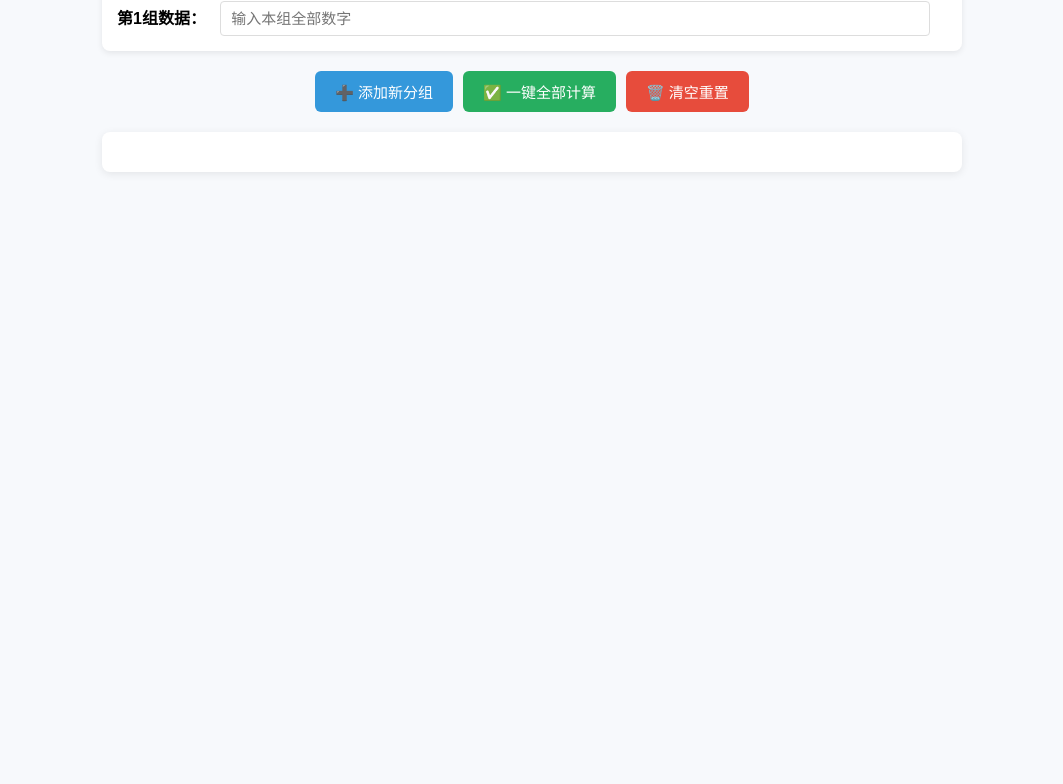
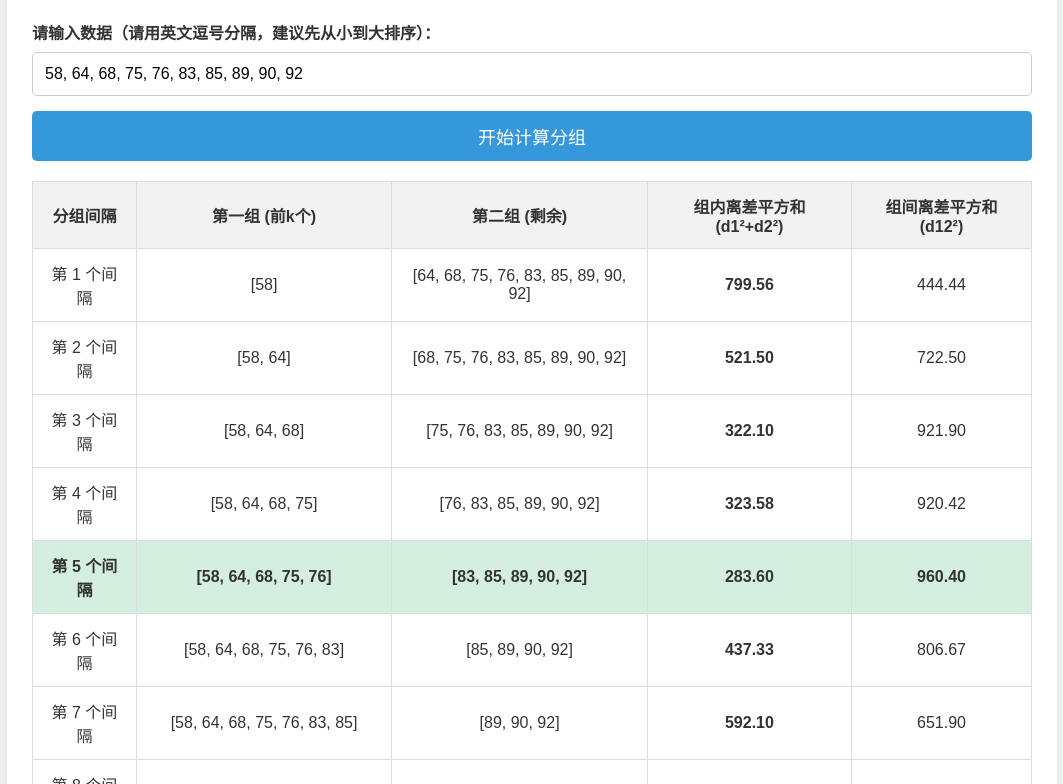
Before and after one commit to ischenyilin/dhfgj, a plain HTML site: page index.html in a window 1280 px wide. Shown: the part 126-910 px from the top of the page, without its empty margins (108-1171 px from the left). Before the commit the page ends 800 px from the top, so only its background shows below. Drawn offline with Linux system fonts and the light colour scheme.

Commit message:
index.html

```diff
--- a/index.html
+++ b/index.html
@@ -2,148 +2,197 @@
 <html lang="zh-CN">
 <head>
     <meta charset="UTF-8">
-    <title>组内&组间离差平方和 全自动计算器</title>
+    <meta name="viewport" content="width=device-width, initial-scale=1.0">
+    <title>组内离差平方和计算器</title>
     <style>
-        *{box-sizing:border-box;margin:0;padding:0;}
-        body{font-family:"微软雅黑",sans-serif;max-width:900px;margin:30px auto;padding:0 20px;background:#f7f9fc;}
-        h1{color:#2c3e50;text-align:center;margin-bottom:10px;font-size:22px;}
-        .tip{color:#666;text-align:center;margin-bottom:20px;font-size:14px;}
-        .group-card{background:#fff;padding:15px;border-radius:8px;margin:12px 0;box-shadow:0 2px 6px #00000015;}
-        .group-card label{font-weight:bold;margin-right:10px;}
-        .group-card input{width:calc(100% - 120px);padding:8px 10px;border:1px solid #ddd;border-radius:4px;font-size:15px;}
-        .btn-group{text-align:center;margin:20px 0;gap:10px;display:flex;justify-content:center;flex-wrap:wrap;}
-        button{padding:10px 20px;border:none;border-radius:6px;font-size:15px;cursor:pointer;color:white;}
-        .btn-add{background:#3498db;}
-        .btn-calc{background:#27ae60;}
-        .btn-clear{background:#e74c3c;}
-        .result-box{background:#fff;padding:20px;border-radius:8px;margin-top:20px;box-shadow:0 2px 8px #00000015;}
-        .result-title{font-size:18px;font-weight:bold;margin-bottom:15px;color:#2c3e50;}
-        .row{padding:6px 0;border-bottom:1px dashed #eee;}
-        .total-line{font-weight:bold;font-size:16px;color:#c0392b;padding-top:10px;margin-top:10px;border-top:2px solid #ddd;}
-        .note{margin-top:15px;font-size:13px;color:#888;}
+        body {
+            font-family: "Microsoft YaHei", sans-serif;
+            background-color: #f4f7f6;
+            margin: 0;
+            padding: 20px;
+            color: #333;
+        }
+        .container {
+            max-width: 1000px;
+            margin: auto;
+            background: white;
+            padding: 25px;
+            border-radius: 10px;
+            box-shadow: 0 4px 15px rgba(0,0,0,0.1);
+        }
+        h1 {
+            text-align: center;
+            color: #2c3e50;
+            border-bottom: 2px solid #3498db;
+            padding-bottom: 10px;
+        }
+        .input-section, .result-section {
+            margin-top: 20px;
+        }
+        label {
+            font-weight: bold;
+            display: block;
+            margin-bottom: 8px;
+        }
+        input[type="text"] {
+            width: 100%;
+            padding: 12px;
+            border: 1px solid #ccc;
+            border-radius: 5px;
+            font-size: 16px;
+            box-sizing: border-box;
+        }
+        button {
+            width: 100%;
+            padding: 12px;
+            margin-top: 15px;
+            background-color: #3498db;
+            color: white;
+            border: none;
+            border-radius: 5px;
+            font-size: 18px;
+            cursor: pointer;
+            transition: background-color 0.3s;
+        }
+        button:hover {
+            background-color: #2980b9;
+        }
+        table {
+            width: 100%;
+            border-collapse: collapse;
+            margin-top: 20px;
+        }
+        th, td {
+            border: 1px solid #ddd;
+            padding: 12px;
+            text-align: center;
+        }
+        th {
+            background-color: #f2f2f2;
+        }
+        tr.best {
+            background-color: #d4efdf !important; /* 绿色高亮 */
+            font-weight: bold;
+        }
+        .explanation {
+            background-color: #eaf2f8;
+            padding: 15px;
+            border-radius: 5px;
+            margin-top: 20px;
+            font-size: 14px;
+            line-height: 1.6;
+        }
     </style>
 </head>
 <body>
-<h1>📊 离差平方和全自动计算器</h1>
-<p class="tip">每组数据请用英文逗号分隔，例如：10,12,11,9</p >
 
-<div id="groupContainer">
-    <div class="group-card">
-        <label>第1组数据：</label>
-        <input type="text" class="dataInput" placeholder="输入本组全部数字">
+<div class="container">
+    <h1>📊 组内离差平方和计算器</h1>
+
+    <div class="input-section">
+        <label for="dataInput">请输入数据（请用英文逗号分隔，建议先从小到大排序）：</label>
+        <input type="text" id="dataInput" value="58, 64, 68, 75, 76, 83, 85, 89, 90, 92">
+        <button onclick="calculate()">开始计算分组</button>
+    </div>
+
+    <div class="result-section">
+        <table id="resultTable">
+            <thead>
+                <tr>
+                    <th>分组间隔</th>
+                    <th>第一组 (前k个)</th>
+                    <th>第二组 (剩余)</th>
+                    <th>组内离差平方和 (d1²+d2²)</th>
+                    <th>组间离差平方和 (d12²)</th>
+                </tr>
+            </thead>
+            <tbody>
+                <!-- 结果将通过JS动态插入 -->
+            </tbody>
+        </table>
+    </div>
+
+    <div class="explanation">
+        <strong>💡 教学提示：</strong>
+        <p>1. <strong>组内离差平方和最小</strong>：衡量组内的整齐程度，越小越好。</p>
+        <p>2. <strong>组间离差平方和最大</strong>：衡量两组之间的差距，越大越好。</p>
+        <p>3. 观察下表，<strong style="color:green;">绿色高亮</strong>的一行即为最佳分组点。你会发现当组内平方和最小时，组间平方和一定最大。</p>
     </div>
 </div>
 
-<div class="btn-group">
-    <button class="btn-add" onclick="addGroup()">➕ 添加新分组</button>
-    <button class="btn-calc" onclick="calculate()">✅ 一键全部计算</button>
-    <button class="btn-clear" onclick="clearAll()">🗑️ 清空重置</button>
-</div>
+<script>
+    function calculate() {
+        // 1. 获取数据
+        const input = document.getElementById('dataInput').value;
+        const data = input.split(',')
+                         .map(item => parseFloat(item.trim()))
+                         .filter(item => !isNaN(item))
+                         .sort((a, b) => a - b); // 确保排序
 
-<div class="result-box" id="resultArea"></div>
-
-<script>
-    // 添加新分组
-    let groupCount = 1;
-    function addGroup(){
-        groupCount++;
-        const container = document.getElementById('groupContainer');
-        const div = document.createElement('div');
-        div.className = 'group-card';
-        div.innerHTML = `
-            <label>第${groupCount}组数据：</label>
-            <input type="text" class="dataInput" placeholder="输入本组全部数字">
-        `;
-        container.appendChild(div);
-    }
-
-    // 清空全部
-    function clearAll(){
-        document.querySelectorAll('.dataInput').forEach(i=>i.value='');
-        document.getElementById('resultArea').innerHTML = '';
-    }
-
-    // 核心计算函数
-    function calculate(){
-        const inputs = document.querySelectorAll('.dataInput');
-        const groups = [];
-        let allData = [];
-        let html = `<div class="result-title">📈 详细计算结果</div>`;
-
-        // 1. 解析每组数据
-        for(let i=0;i<inputs.length;i++){
-            const val = inputs[i].value.trim();
-            if(!val) continue;
-            const strList = val.split(',');
-            const numList = [];
-            let error = false;
-            for(let s of strList){
-                const n = parseFloat(s.trim());
-                if(isNaN(n)){
-                    error = true;
-                    break;
-                }
-                numList.push(n);
-            }
-            if(error){
-                html += `<p style="color:red">第${i+1}组：数据格式有误，请只用英文逗号分隔数字！</p >`;
-                continue;
-            }
-            if(numList.length===0) continue;
-
-            // 本组基础统计
-            const n = numList.length;
-            const mean = numList.reduce((a,b)=>a+b,0)/n;
-            // 本组组内离差平方和
-            const sse_i = numList.reduce((sum,x)=>sum + Math.pow(x-mean,2),0);
-
-            groups.push({n, mean, sse_i});
-            allData = allData.concat(numList);
-
-            // 单组结果展示
-            html += `<div class="row">
-                <strong>第${i+1}组</strong>：样本数=${n}，本组平均数 = ${mean.toFixed(4)}，
-                本组组内离差平方和 = ${sse_i.toFixed(4)}
-            </div>`;
-        }
-
-        if(groups.length===0){
-            document.getElementById('resultArea').innerHTML = `<p>请先输入至少一组有效数据</p >`;
+        if (data.length < 2) {
+            alert("请输入至少两个有效数字！");
             return;
         }
 
-        // 2. 总组内离差平方和 SSE
-        const totalSSE = groups.reduce((sum,g)=>sum + g.sse_i, 0);
+        const n = data.length;
+        const totalMean = data.reduce((a, b) => a + b, 0) / n;
+        let results = [];
+        let minWithinSS = Infinity;
 
-        // 3. 全部总体均值
-        const totalN = allData.length;
-        const grandMean = allData.reduce((a,b)=>a+b,0)/totalN;
+        // 2. 遍历所有分组可能性
+        for (let k = 1; k < n; k++) {
+            const group1 = data.slice(0, k);
+            const group2 = data.slice(k);
 
-        // 4. 组间离差平方和 SSA
-        let totalSSA = 0;
-        for(let g of groups){
-            totalSSA += g.n * Math.pow(g.mean - grandMean, 2);
+            const mean1 = group1.reduce((a, b) => a + b, 0) / group1.length;
+            const mean2 = group2.reduce((a, b) => a + b, 0) / group2.length;
+
+            // 计算组内离差平方和
+            const ss1 = group1.reduce((sum, val) => sum + Math.pow(val - mean1, 2), 0);
+            const ss2 = group2.reduce((sum, val) => sum + Math.pow(val - mean2, 2), 0);
+            const withinSS = ss1 + ss2;
+
+            // 计算组间离差平方和
+            const betweenSS = group1.length * Math.pow(mean1 - totalMean, 2) +
+                              group2.length * Math.pow(mean2 - totalMean, 2);
+
+            results.push({
+                interval: `第 ${k} 个间隔`,
+                group1: `[${group1.join(', ')}]`,
+                group2: `[${group2.join(', ')}]`,
+                withinSS: withinSS.toFixed(2),
+                betweenSS: betweenSS.toFixed(2)
+            });
+
+            if (withinSS < minWithinSS) {
+                minWithinSS = withinSS;
+            }
         }
 
-        // 5. 总平方和 SST
-        const totalSST = allData.reduce((sum,x)=>sum + Math.pow(x-grandMean,2),0);
+        // 3. 渲染表格
+        const tbody = document.querySelector("#resultTable tbody");
+        tbody.innerHTML = ""; // 清空旧数据
 
-        // 汇总结果
-        html += `<hr style="margin:15px 0;border-color:#eee;">`;
-        html += `<div class="total-line">
-            🌟 总体汇总结果：<br>
-            总组内离差平方和 SSE = ${totalSSE.toFixed(4)}<br>
-            组间离差平方和 SSA = ${totalSSA.toFixed(4)}<br>
-            全部总平方和 SST = ${totalSST.toFixed(4)}<br>
-            校验：SSE+SSA = ${(totalSSE+totalSSA).toFixed(4)} = SST ✅
-        </div>`;
+        results.forEach(row => {
+            const tr = document.createElement("tr");
+            // 如果是最小值，加上高亮class
+            if (parseFloat(row.withinSS) === minWithinSS) {
+                tr.className = "best";
+            }
+            tr.innerHTML = `
+                <td>${row.interval}</td>
+                <td>${row.group1}</td>
+                <td>${row.group2}</td>
+                <td><strong>${row.withinSS}</strong></td>
+                <td>${row.betweenSS}</td>
+            `;
+            tbody.appendChild(tr);
+        });
+    }
 
-        html += `<div class="note">
-        💡 公式校验：总平方和(SST) = 组间平方和(SSA) + 组内平方和(SSE)
-        </div>`;
+    // 页面加载时自动计算一次
+    window.onload = calculate;
+</script>
 
-        document.getElementById('resultArea').innerHTML = html;
-    }
-</script>
 </body>
 </html>
```
